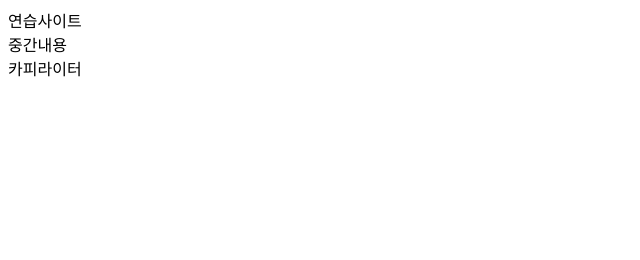
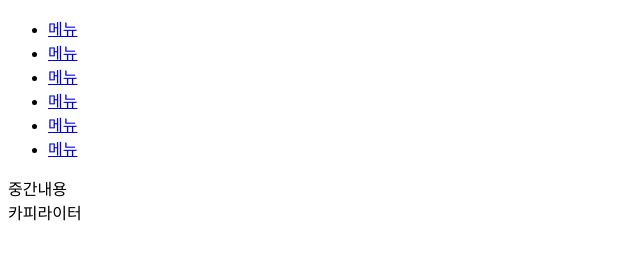
Before and after one commit to devyyj93/html, a plain HTML site: page index.html in a window 1280 px wide. Shown: the whole page, without its empty margins (0-640 px from the left). Drawn offline with Linux system fonts and the light colour scheme.

Commit message:
헤더 완성

```diff
--- a/index.html
+++ b/index.html
@@ -9,7 +9,17 @@
 <body>
     <div class="wrap">
         <header>
-            연습사이트
+            <a href="#" class="logo"></a>
+            <nav class="gnb">
+                <ul>
+                    <li><a href="#">메뉴</a></li>
+                    <li><a href="#">메뉴</a></li>
+                    <li><a href="#">메뉴</a></li>
+                    <li><a href="#">메뉴</a></li>
+                    <li><a href="#">메뉴</a></li>
+                    <li><a href="#">메뉴</a></li>
+                </ul>
+            </nav>
         </header>
         <main>
             중간내용
```
